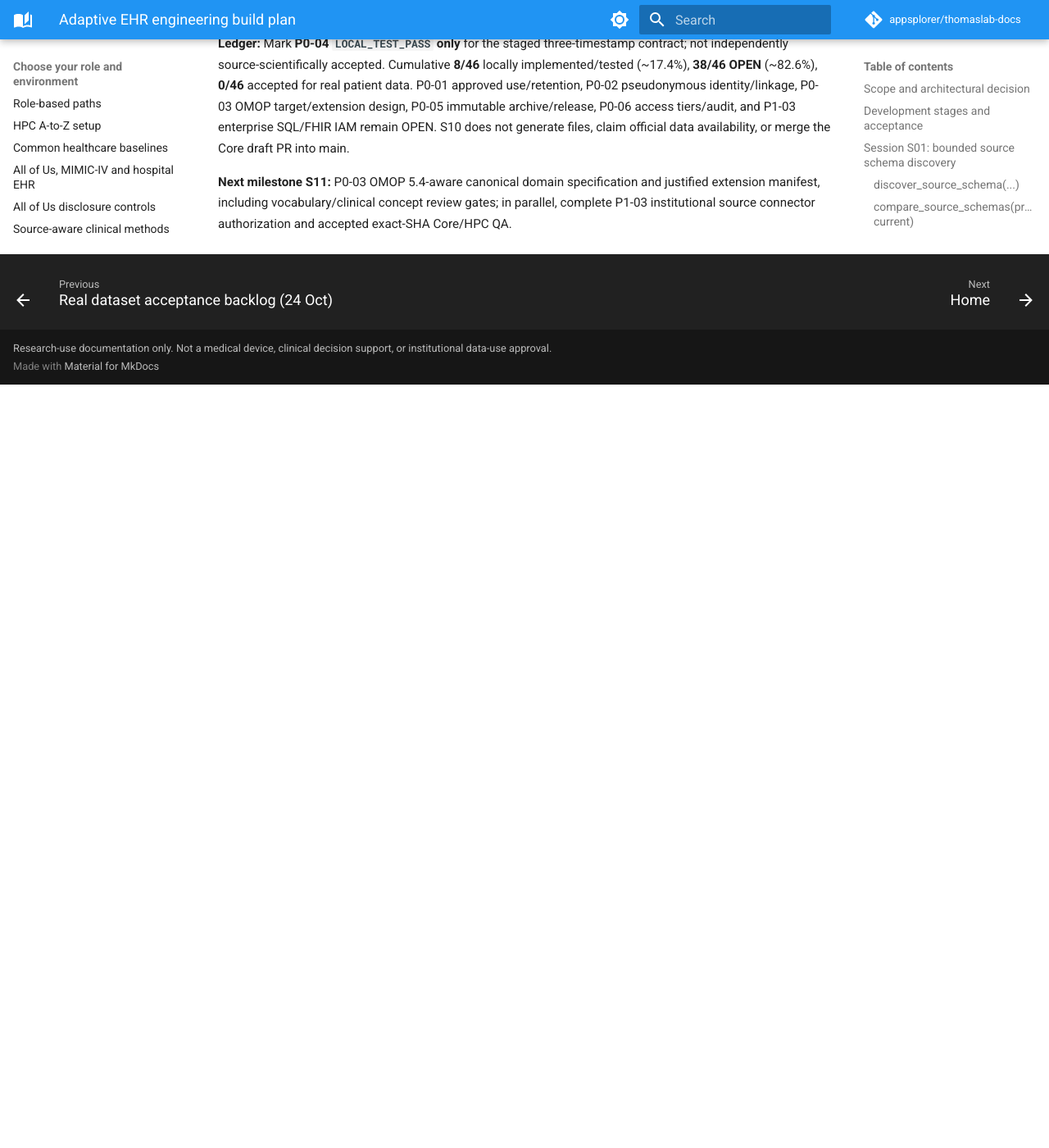
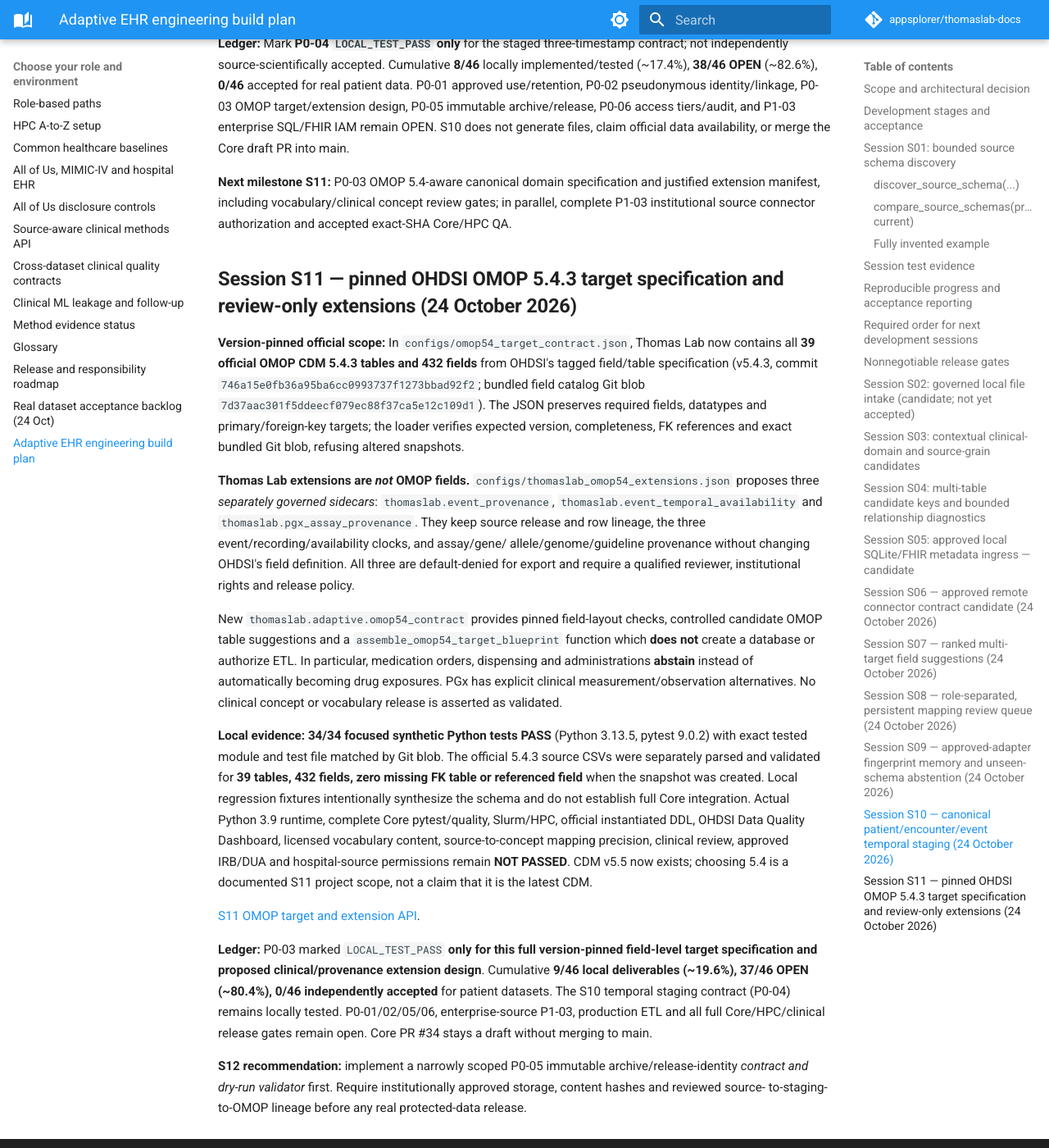
Before and after one commit to appsplorer/thomaslab-docs, an MkDocs documentation site: the page built from docs/guides/ehr-platform-build-plan.md, in a window 1280 px wide and 1400 px high, scrolled down 14007 px. Shown: the whole window at 82% size. Built offline with MkDocs 1.6.1 and Material for MkDocs 9.7.7, drawn with Linux system fonts in a browser that asks for light colours; comment, search, counter and statistics services are not loaded; before the commit the page ends 14476 px from its top, so only the background shows below that.

Commit message:
docs(ehr): record S11 OMOP pinned specification and nonstandard extension limits

```diff
--- a/docs/guides/ehr-platform-build-plan.md
+++ b/docs/guides/ehr-platform-build-plan.md
@@ -700,3 +700,62 @@
 vocabulary/clinical concept review gates; in parallel, complete
 P1-03 institutional source connector authorization and accepted
 exact-SHA Core/HPC QA.
+
+
+## Session S11 — pinned OHDSI OMOP 5.4.3 target specification and review-only extensions (24 October 2026)
+
+**Version-pinned official scope:** In `configs/omop54_target_contract.json`,
+Thomas Lab now contains all **39 official OMOP CDM 5.4.3 tables and 432
+fields** from OHDSI's tagged field/table specification (v5.4.3, commit
+`746a15e0fb36a95ba6cc0993737f1273bbad92f2`; bundled field catalog
+Git blob `7d37aac301f5ddeecf079ec88f37ca5e12c109d1`).
+The JSON preserves required fields, datatypes and primary/foreign-key
+targets; the loader verifies expected version, completeness, FK
+references and exact bundled Git blob, refusing altered snapshots.
+
+**Thomas Lab extensions are *not* OMOP fields.**
+`configs/thomaslab_omop54_extensions.json` proposes three *separately
+governed sidecars*: `thomaslab.event_provenance`, `thomaslab.event_temporal_availability`
+and `thomaslab.pgx_assay_provenance`. They keep source release and row
+lineage, the three event/recording/availability clocks, and assay/gene/
+allele/genome/guideline provenance without changing OHDSI's field
+definition. All three are default-denied for export and require a
+qualified reviewer, institutional rights and release policy.
+
+New `thomaslab.adaptive.omop54_contract` provides pinned field-layout
+checks, controlled candidate OMOP table suggestions and a
+`assemble_omop54_target_blueprint` function which **does not** create a
+database or authorize ETL. In particular, medication orders,
+dispensing and administrations **abstain** instead of automatically
+becoming drug exposures. PGx has explicit clinical measurement/observation
+alternatives. No clinical concept or vocabulary release is asserted
+as validated.
+
+**Local evidence:** **34/34 focused synthetic Python tests PASS**
+(Python 3.13.5, pytest 9.0.2) with exact tested module and test file
+matched by Git blob. The official 5.4.3 source CSVs were separately
+parsed and validated for **39 tables, 432 fields, zero missing FK table
+or referenced field** when the snapshot was created. Local regression
+fixtures intentionally synthesize the schema and do not establish
+full Core integration. Actual Python 3.9 runtime, complete Core
+pytest/quality, Slurm/HPC, official instantiated DDL, OHDSI
+Data Quality Dashboard, licensed vocabulary content, source-to-concept
+mapping precision, clinical review, approved IRB/DUA and hospital-source
+permissions remain **NOT PASSED**. CDM v5.5 now exists; choosing 5.4 is
+a documented S11 project scope, not a claim that it is the latest CDM.
+
+[S11 OMOP target and extension API](../reference/functions/omop54_contract.md).
+
+**Ledger:** P0-03 marked `LOCAL_TEST_PASS` **only for this full
+version-pinned field-level target specification and proposed
+clinical/provenance extension design**. Cumulative **9/46 local
+deliverables (~19.6%), 37/46 OPEN (~80.4%), 0/46 independently
+accepted** for patient datasets. The S10 temporal staging contract
+(P0-04) remains locally tested. P0-01/02/05/06, enterprise-source
+P1-03, production ETL and all full Core/HPC/clinical release gates
+remain open. Core PR #34 stays a draft without merging to main.
+
+**S12 recommendation:** implement a narrowly scoped P0-05 immutable
+archive/release-identity *contract and dry-run validator* first. Require
+institutionally approved storage, content hashes and reviewed source-
+to-staging-to-OMOP lineage before any real protected-data release.
```
